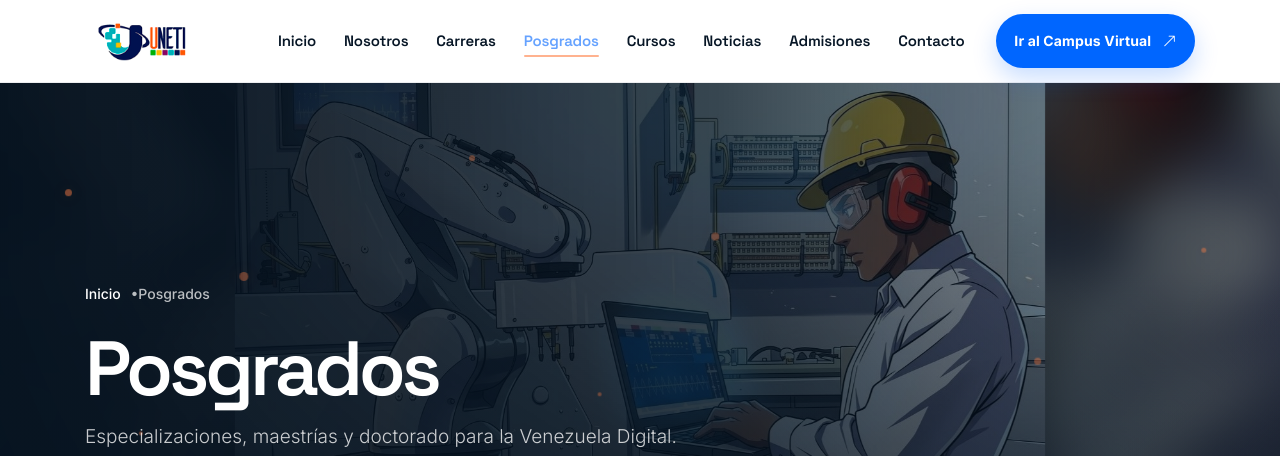
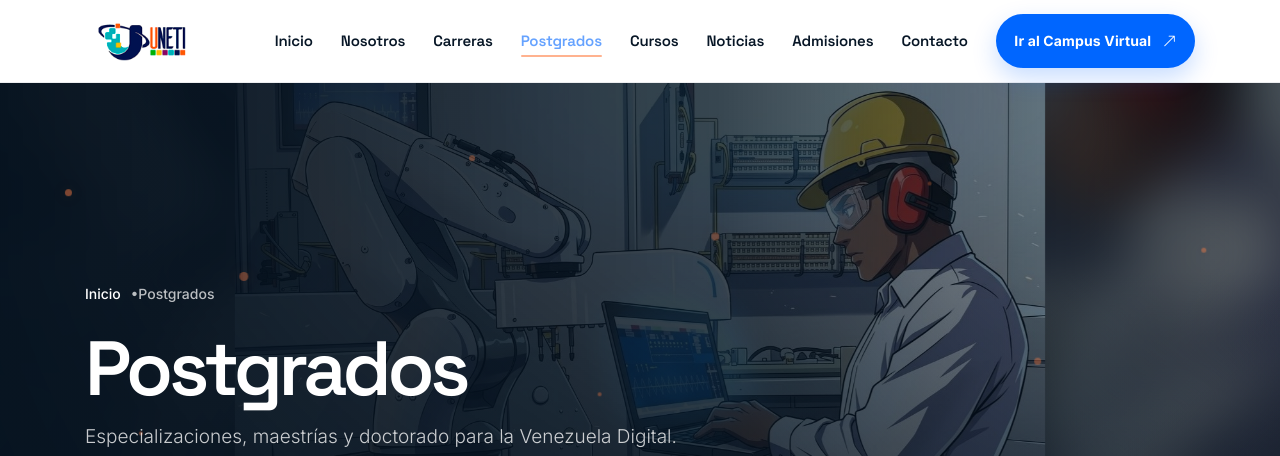
Before and after one commit to IVasquezRui/SD-UNETI, a Next.js app in the folder frontend/: page /posgrados in a window 1280 px wide. Shown: the top 456 px of the page. Built offline with nearby package versions, Linux system fonts and the light colour scheme; no server answers.

Commit message:
feat(ui): mostrar Postgrados en la interfaz
Renombra el texto visible de Posgrados a Postgrados en navegacion, portada, formularios, carreras, privacidad y mensajes. Mantiene rutas, API, tipo posgrado, clases CSS y slugs.

```diff
--- a/frontend/app/carreras/[slug]/page.tsx
+++ b/frontend/app/carreras/[slug]/page.tsx
@@ -392,7 +392,7 @@ export default async function DetalleCarreraPage({ params }: PropiedadesCarrera)
                 <div className="col-12 text-center mb-4">
                   <span className="uneti-section-eyebrow mb-10px">Formación avanzada</span>
                   <h3 className="alt-font text-dark-gray fw-600 ls-minus-1px mb-0">
-                    Posgrados (PNFA) que también puedes explorar
+                    Postgrados (PNFA) que también puedes explorar
                   </h3>
                 </div>
                 <div className="col-12">
--- a/frontend/app/componentes/FormularioContacto.tsx
+++ b/frontend/app/componentes/FormularioContacto.tsx
@@ -37,7 +37,7 @@ const DATOS_INICIALES: Datos = {
 const MOTIVOS = [
   { valor: "Información académica", icono: "bi bi-info-circle" },
   { valor: "Admisiones PNF", icono: "bi bi-mortarboard" },
-  { valor: "Posgrados", icono: "bi bi-award" },
+  { valor: "Postgrados", icono: "bi bi-award" },
   { valor: "Cursos", icono: "bi bi-journal-code" },
   { valor: "Campus Virtual", icono: "bi bi-laptop" },
   { valor: "Otro", icono: "bi bi-three-dots" },
--- a/frontend/app/componentes/FormularioPosgrado.tsx
+++ b/frontend/app/componentes/FormularioPosgrado.tsx
@@ -45,7 +45,7 @@ const DATOS_INICIALES: Datos = {
 
 const PASOS = [
   { numero: 1, titulo: "Datos personales", descripcion: "Cuéntanos cómo contactarte." },
-  { numero: 2, titulo: "Interés académico", descripcion: "Elige el posgrado que quieres cursar." },
+  { numero: 2, titulo: "Interés académico", descripcion: "Elige el postgrado que quieres cursar." },
   {
     numero: 3,
     titulo: "Confirma y envía",
@@ -413,7 +413,7 @@ export default function FormularioPosgrado() {
           {paso === 2 && (
             <>
               <fieldset className="uneti-programas uneti-programas--posgrado">
-                <legend className="uneti-campo__label">Posgrado de interés (PNFA) *</legend>
+                <legend className="uneti-campo__label">Postgrado de interés (PNFA) *</legend>
                 <div className="row g-3">
                   {POSGRADOS.map((posgrado) => {
                     const programa = programaDePosgrado(posgrado);
@@ -528,7 +528,7 @@ export default function FormularioPosgrado() {
                   <dd>{datos.telefono}</dd>
                 </div>
                 <div className="uneti-admision__resumen-ancho">
-                  <dt>Posgrado</dt>
+                  <dt>Postgrado</dt>
                   <dd
                     style={
                       posgradoElegido
--- a/frontend/app/componentes/SeccionPosgrados.tsx
+++ b/frontend/app/componentes/SeccionPosgrados.tsx
@@ -10,7 +10,7 @@ export default function SeccionPosgrados() {
           <div className="col-lg-8">
             <span className="uneti-section-eyebrow mb-15px">Formación avanzada</span>
             <h2 className="alt-font text-dark-gray fw-600 ls-minus-3px mb-15px">
-              Posgrados: Especializaciones, Maestrías y Doctorado
+              Postgrados: Especializaciones, Maestrías y Doctorado
             </h2>
             <p className="mb-0">
               Siete Programas Nacionales de Formación Avanzada (PNFA) para profundizar en
@@ -35,8 +35,8 @@ export default function SeccionPosgrados() {
               className="btn btn-large btn-dark-gray btn-rounded btn-box-shadow btn-switch-text"
             >
               <span>
-                <span className="btn-double-text" data-text="Ver todos los posgrados">
-                  Ver todos los posgrados
+                <span className="btn-double-text" data-text="Ver todos los postgrados">
+                  Ver todos los postgrados
                 </span>
                 <span>
                   <i className="fa-solid fa-arrow-right"></i>
--- a/frontend/app/lib/navegacion-rapida.ts
+++ b/frontend/app/lib/navegacion-rapida.ts
@@ -17,7 +17,7 @@ export const PAGINAS_RAPIDAS: PaginaRapida[] = [
   { href: "/", etiqueta: "Inicio", icono: "bi bi-house-door" },
   { href: "/nosotros", etiqueta: "Nosotros", icono: "bi bi-people" },
   { href: "/carreras", etiqueta: "Carreras", icono: "bi bi-mortarboard" },
-  { href: "/posgrados", etiqueta: "Posgrados", icono: "bi bi-award" },
+  { href: "/posgrados", etiqueta: "Postgrados", icono: "bi bi-award" },
   { href: "/cursos", etiqueta: "Cursos", icono: "bi bi-journal-code" },
   { href: "/noticias", etiqueta: "Noticias", icono: "bi bi-newspaper" },
   { href: "/admisiones", etiqueta: "Admisiones", icono: "bi bi-clipboard-check" },
@@ -72,10 +72,10 @@ export const SECCIONES_RAPIDAS: Record<string, SeccionRapida[]> = {
   "/carreras": [
     { id: "oferta", etiqueta: "Oferta académica", icono: "bi bi-mortarboard" },
     { id: "ventajas", etiqueta: "Ventajas", icono: "bi bi-stars" },
-    { id: "posgrados", etiqueta: "Posgrados", icono: "bi bi-award" },
+    { id: "posgrados", etiqueta: "Postgrados", icono: "bi bi-award" },
   ],
   "/posgrados": [
-    { id: "oferta", etiqueta: "Oferta de posgrados", icono: "bi bi-award" },
+    { id: "oferta", etiqueta: "Oferta de postgrados", icono: "bi bi-award" },
     ...POSGRADOS.map((posgrado) => ({
       id: posgrado.slug,
       etiqueta: posgrado.nombre,
--- a/frontend/app/lib/navegacion.ts
+++ b/frontend/app/lib/navegacion.ts
@@ -8,7 +8,7 @@ export const NAVEGACION_PRINCIPAL: ElementoNavegacion[] = [
   { etiqueta: "Inicio", href: "/" },
   { etiqueta: "Nosotros", href: "/nosotros" },
   { etiqueta: "Carreras", href: "/carreras" },
-  { etiqueta: "Posgrados", href: "/posgrados" },
+  { etiqueta: "Postgrados", href: "/posgrados" },
   { etiqueta: "Cursos", href: "/cursos" },
   { etiqueta: "Noticias", href: "/noticias" },
   { etiqueta: "Admisiones", href: "/admisiones" },
@@ -20,7 +20,7 @@ export const NAVEGACION_PIE: ElementoNavegacion[] = [
   { etiqueta: "Inicio", href: "/" },
   { etiqueta: "Nosotros", href: "/nosotros" },
   { etiqueta: "Carreras", href: "/carreras" },
-  { etiqueta: "Posgrados", href: "/posgrados" },
+  { etiqueta: "Postgrados", href: "/posgrados" },
   { etiqueta: "Cursos", href: "/cursos" },
   { etiqueta: "Noticias", href: "/noticias" },
   { etiqueta: "Admisiones", href: "/admisiones" },
--- a/frontend/app/lib/solicitudes.ts
+++ b/frontend/app/lib/solicitudes.ts
@@ -101,7 +101,7 @@ export function validarSolicitud(
   } else if (tipo === "admision" || tipo === "posgrado") {
     errores.cedula =
       tipo === "posgrado"
-        ? "La cédula es obligatoria para la solicitud de posgrado."
+        ? "La cédula es obligatoria para la solicitud de postgrado."
         : "La cédula es obligatoria para la solicitud de admisión.";
   }
 
@@ -114,7 +114,7 @@ export function validarSolicitud(
     if (!programasPermitidos.includes(programaCrudo)) {
       errores.programa =
         tipo === "posgrado"
-          ? "Selecciona uno de los posgrados disponibles."
+          ? "Selecciona uno de los postgrados disponibles."
           : "Selecciona uno de los PNF disponibles.";
     } else {
       programa = programaCrudo;
@@ -122,7 +122,7 @@ export function validarSolicitud(
   } else if (tipo === "admision" || tipo === "posgrado") {
     errores.programa =
       tipo === "posgrado"
-        ? "Selecciona el posgrado de tu interés."
+        ? "Selecciona el postgrado de tu interés."
         : "Selecciona el PNF de tu interés.";
   }
 
--- a/frontend/app/lib/whatsapp.ts
+++ b/frontend/app/lib/whatsapp.ts
@@ -17,7 +17,7 @@ export function mensajeCurso(titulo: string): string {
 }
 
 export function mensajePosgrado(nombre: string): string {
-  return `Hola UNETI, quiero solicitar información sobre el posgrado: ${nombre}`;
+  return `Hola UNETI, quiero solicitar información sobre el postgrado: ${nombre}`;
 }
 
 export function mensajeCursos(): string {
--- a/frontend/app/posgrados/page.tsx
+++ b/frontend/app/posgrados/page.tsx
@@ -8,7 +8,7 @@ import TituloPagina from "../componentes/TituloPagina";
 import { NIVELES_POSGRADO, POSGRADOS } from "../lib/posgrados";
 
 export const metadata: Metadata = {
-  title: "Posgrados | UNETI",
+  title: "Postgrados | UNETI",
   description:
     "Especializaciones, maestrías y doctorado de la UNETI: siete Programas Nacionales de Formación Avanzada (PNFA) en telecomunicaciones, informática y tecnologías emergentes.",
 };
@@ -32,13 +32,13 @@ export default function PosgradosPage() {
       <EncabezadoSitio />
       <main>
         <TituloPagina
-          title="Posgrados"
+          title="Postgrados"
           subtitle="Especializaciones, maestrías y doctorado para la Venezuela Digital."
           image="/assets/images/uneti/NEW_IMAGES/Posgrados/robotica/photo_5143169628853964102_y.jpg"
           imagePosition="center 40%"
           imageFit="completo"
           imageHeight="alto"
-          crumbs={[{ label: "Inicio", href: "/" }, { label: "Posgrados" }]}
+          crumbs={[{ label: "Inicio", href: "/" }, { label: "Postgrados" }]}
           particleId="posgrados-page-particles"
         />
 
@@ -97,7 +97,7 @@ export default function PosgradosPage() {
               <div className="col-lg-8">
                 <span className="uneti-section-eyebrow mb-15px">Admisión y egreso</span>
                 <h2 className="alt-font text-dark-gray fw-600 ls-minus-3px mb-0">
-                  Requisitos generales de los posgrados
+                  Requisitos generales de los postgrados
                 </h2>
               </div>
             </div>
@@ -147,7 +147,7 @@ export default function PosgradosPage() {
               <div className="col-lg-8">
                 <span className="uneti-section-eyebrow mb-15px">Solicitud en línea</span>
                 <h2 className="alt-font text-dark-gray fw-600 ls-minus-3px mb-15px">
-                  Admisiones Posgrados
+                  Admisiones Postgrados
                 </h2>
                 <p className="mb-0">
                   Completa la solicitud en tres pasos. Al enviarla recibirás un número de ticket
--- a/frontend/app/privacidad/page.tsx
+++ b/frontend/app/privacidad/page.tsx
@@ -17,7 +17,7 @@ const DATOS = [
 ];
 
 const FINALIDADES = [
-  "Gestionar solicitudes de admisión a los PNF y a los posgrados (PNFA), así como los mensajes de contacto.",
+  "Gestionar solicitudes de admisión a los PNF y a los postgrados (PNFA), así como los mensajes de contacto.",
   "Responder consultas y dar seguimiento con el número de ticket asignado.",
   "Publicar comentarios en las noticias cuando el usuario lo solicita.",
   "Prevenir abuso, spam y accesos no autorizados al portal.",
@@ -99,7 +99,7 @@ export default function PrivacidadPage() {
                   Conservación y destino de los datos
                 </h3>
                 <p className="mb-20px">
-                  Las solicitudes de admisión, posgrado y contacto se conservan durante un máximo de
+                  Las solicitudes de admisión, postgrado y contacto se conservan durante un máximo de
                   doce (12) meses desde su recepción, salvo que deban mantenerse para una actuación
                   administrativa en curso. Los comentarios permanecen mientras la noticia esté
                   publicada. Los registros técnicos de seguridad se conservan por periodos breves y
```
